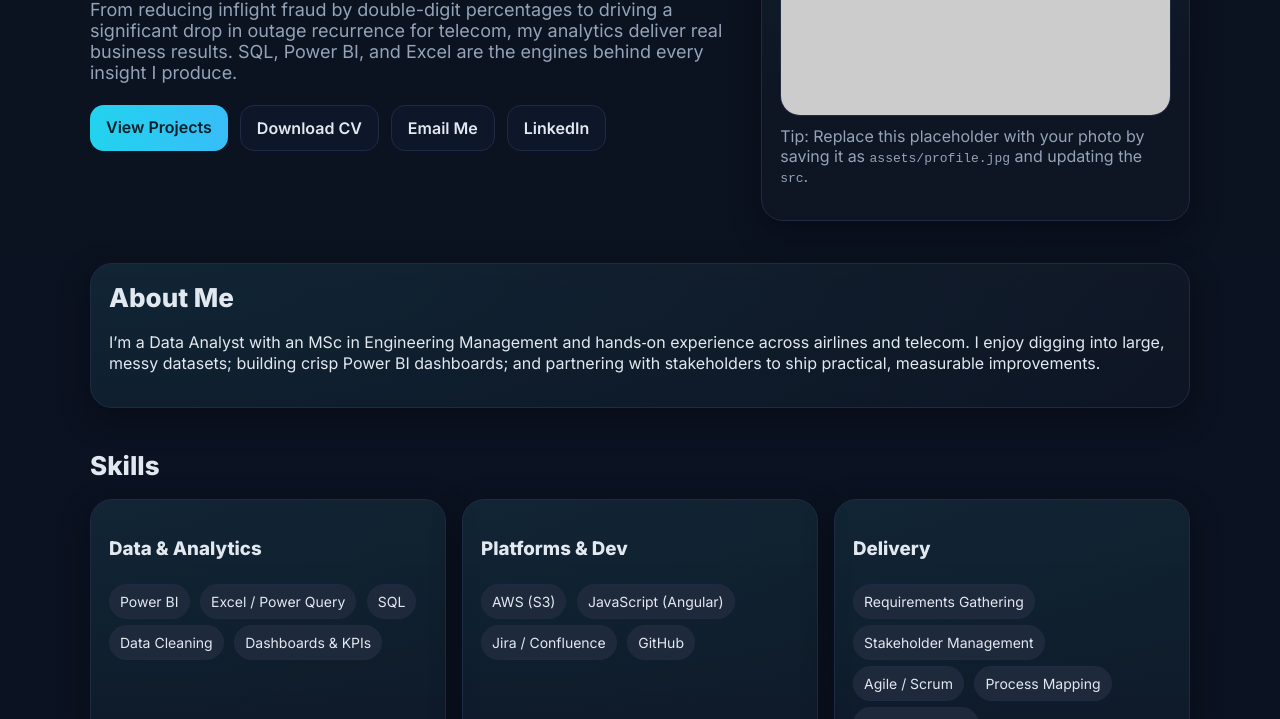
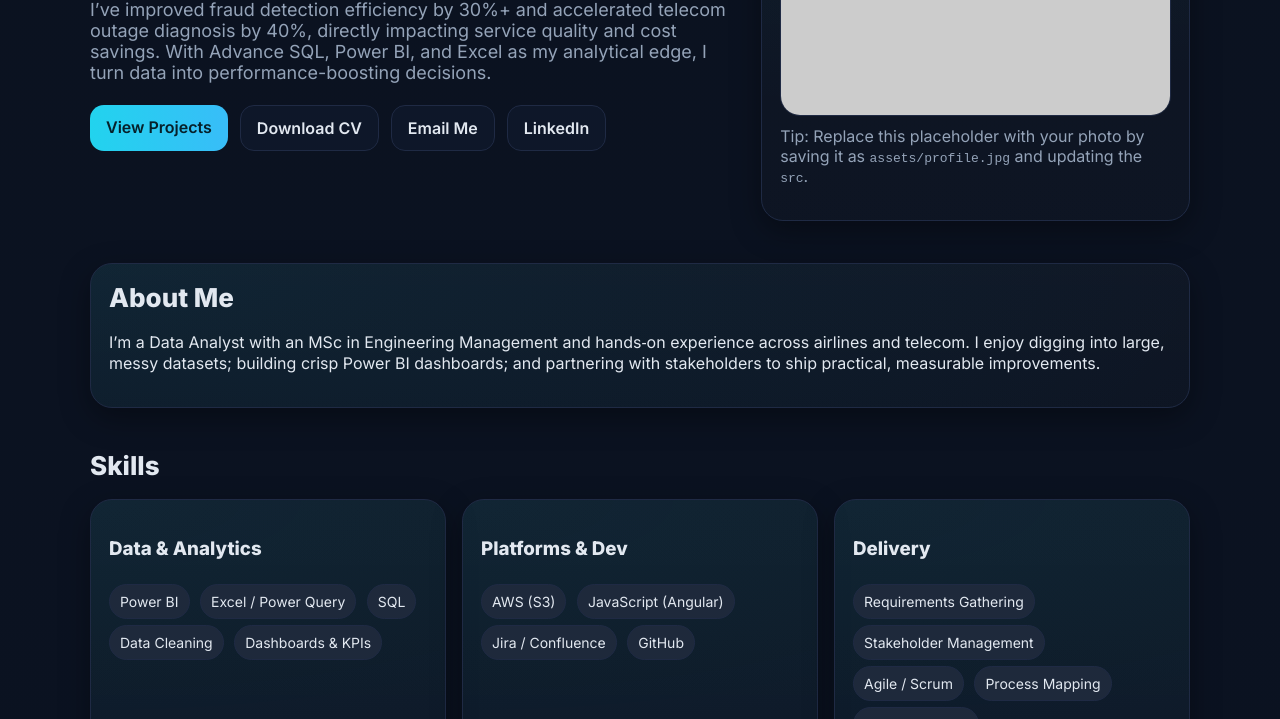
Before and after one commit to Sushma-66/Sushma_Bilidale.github.io, a plain HTML site: page index.html in a window 1280 px wide. Shown: the part 381-1100 px from the top of the page. Drawn offline with Linux system fonts and the light colour scheme; placeholder pictures from the web are drawn by us.

Commit message:
Update subtitle with improved metrics and tools

```diff
--- a/index.html
+++ b/index.html
@@ -84,7 +84,7 @@
       <div>
         <span class="kicker">Data Analyst • Power BI • SQL • AWS</span>
         <h1 class="reveal">Turning messy data into clear, decision‑ready stories.</h1>
-        <p class="subtitle reveal">From reducing inflight fraud by double-digit percentages to driving a significant drop in outage recurrence for telecom, my analytics deliver real business results. SQL, Power BI, and Excel are the engines behind every insight I produce.</p>
+        <p class="subtitle reveal">I’ve improved fraud detection efficiency by 30%+ and accelerated telecom outage diagnosis by 40%, directly impacting service quality and cost savings. With Advance SQL, Power BI, and Excel as my analytical edge, I turn data into performance-boosting decisions.</p>
         <div class="cta reveal">
           <a class="btn primary" href="#projects">View Projects</a>
           <a class="btn" href="Sushma_Data_Analyst.pdf" download>Download CV</a>
```
